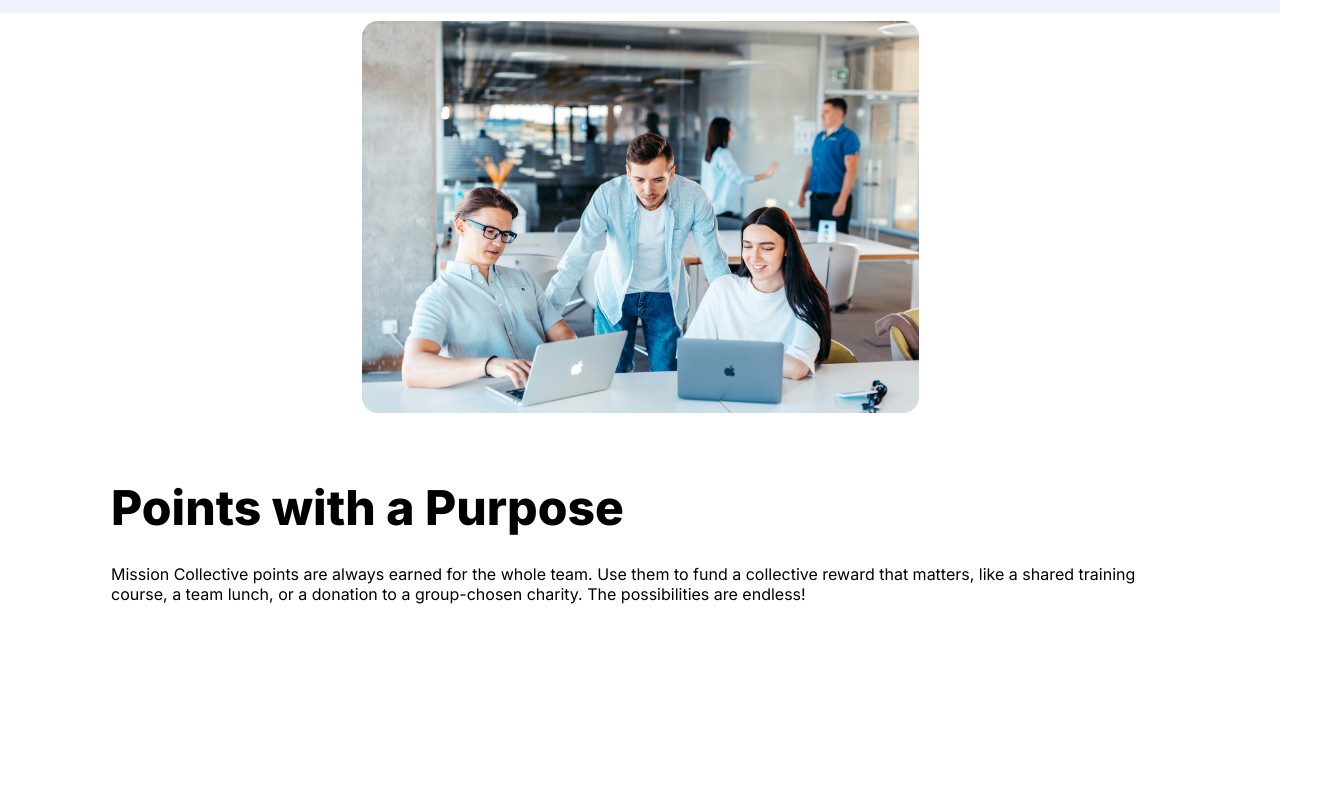
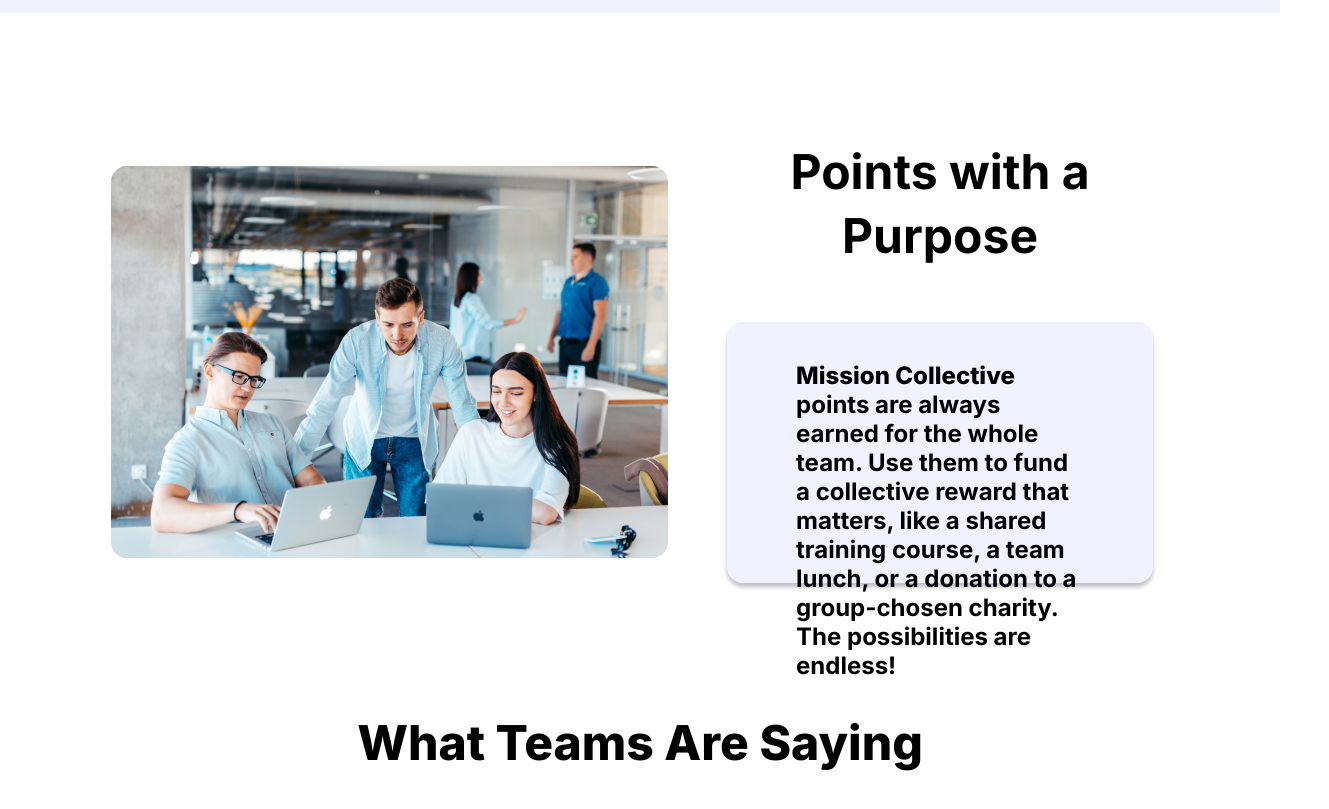
Before and after one commit to cherryontech/MissionCollective, a React (Vite) app: page / in a window 1280 px wide. Shown: the part 2440-3249 px from the top of the page, 1329 px wide, since content can reach past the window. Built offline with nearby package versions, Linux system fonts and the light colour scheme.

Commit message:
finish section 2

```diff
--- a/src/styles/HomePage.css
+++ b/src/styles/HomePage.css
@@ -53,6 +53,7 @@ h2 {
     display: flex;
     align-items: center;
     justify-content: space-between;
+    gap: 2.69rem;
 }
 
 .section0-heading {
@@ -61,10 +62,6 @@ h2 {
     max-width: 62.75rem;
     width: 100%;
     margin: 6.94rem auto;
-}
-
-.section0-content {
-    gap: 2.69rem;
 }
 
 .section0 p {
@@ -80,6 +77,7 @@ h2 {
 
 .section0-text p {
     margin-bottom: 2rem;
+    width: 35.6875rem;
 }
 
 .section0-text span {
@@ -173,6 +171,55 @@ h2 {
 }
 
 /* Section 2 */
+.section2 {
+    margin-top: 6.94rem;
+}
+
+.section2-content {
+    display: flex;
+    flex-direction: row;
+    align-items: center;
+    gap: 2.69rem;
+    align-items: center;
+}
+
+.section2-content img {
+    height: auto;
+    align-items: center;
+}
+
+.section2-text {
+    width: 100%;
+    display: flex;
+    flex-direction: column;
+    align-items: center;
+    gap: 3.375rem;
+    padding: 1rem;
+}
+
+.section2-text h2 {
+    text-align: center;
+    line-height: 4rem;
+    font-weight: 700;
+    padding: 0;
+}
+
+.section2-content p {
+    font-size: 1.5rem;
+    border-radius: 1rem;
+    background: #F0F3FF;
+    box-shadow: 0 4px 4px 0 rgba(0, 0, 0, 0.25);
+    display: block;
+    font-weight: 700;
+    height: 16.3125rem;
+    padding: 2.4375rem 4.3125rem 3.375rem 4.3125rem;
+    justify-content: center;
+    align-items: center;
+}
+
+.section2-content span {
+    font-weight: 800;
+}
 
 
 /* Section 3 */
@@ -183,7 +230,7 @@ h2 {
 }
 
 .section3 h2 {
-    margin-top: 8.62rem;
+    margin-top: 2.56rem;
     margin-bottom: 5.25rem;
     width: 100%;
     text-align: center;
```
Also changed, not shown: src/Components/Section2.jsx (+4 -5 lines).
